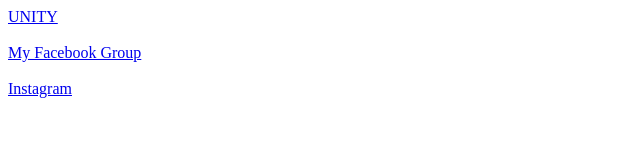
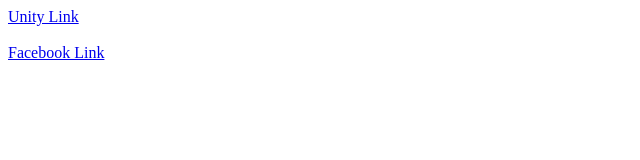
Before and after one commit to leon-do/deeplink-examples, a plain HTML site: page index.html in a window 1280 px wide. Shown: the whole page, without its empty margins (0-640 px from the left). Drawn offline with Linux system fonts and the light colour scheme.

Commit message:
Update index.html

```diff
--- a/index.html
+++ b/index.html
@@ -1,9 +1,5 @@
-<a href="unitydl://unity"> UNITY </a>
+<a href="unitydl://unity"> Unity Link </a>
 
 <br><br>
 
-<a href="fb://mygroup">My Facebook Group</a>
-
-<br><br>
-
-<a href="instagram://user?username=$instagramPageName"> Instagram </a>
+<a href="fb://mygroup">Facebook Link</a>
```
